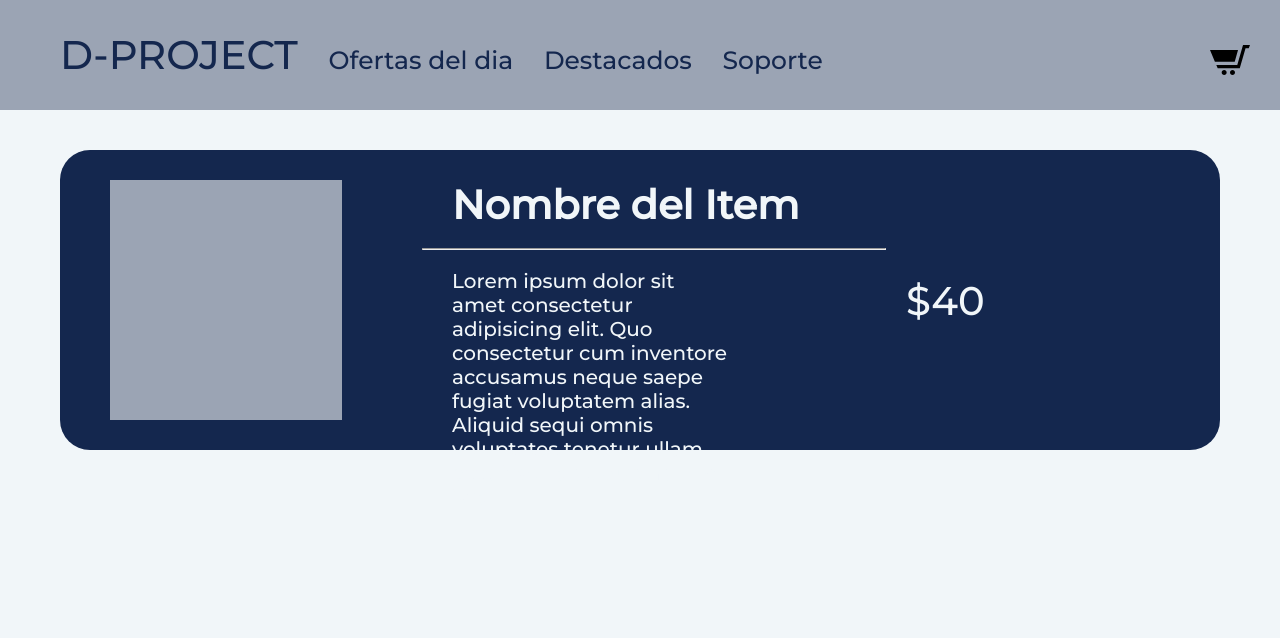
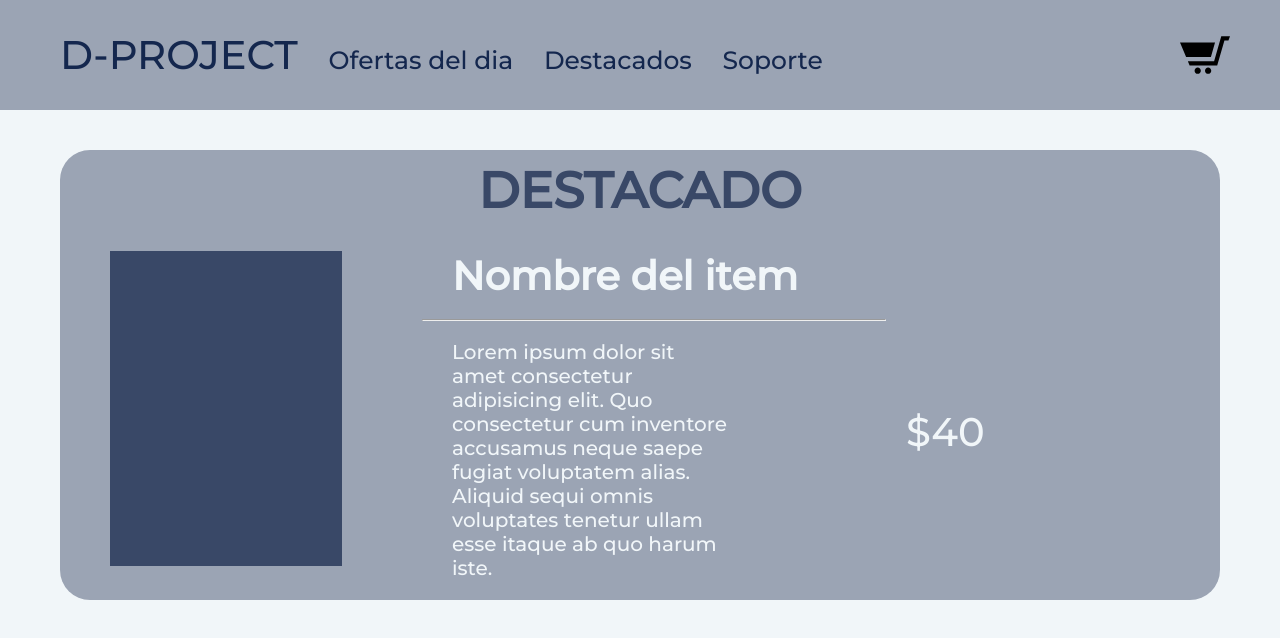
Before and after one commit to TioDanx/d-project, a React (Create React App) app: page / in a window 1280 px wide. Shown: the top 638 px of the page. Built offline with nearby package versions, Linux system fonts and the light colour scheme.

Commit message:
Agregue el prop title y de paso hice que el carrito tuviera hover

```diff
--- a/src/App.js
+++ b/src/App.js
@@ -7,7 +7,7 @@ function App() {
   return (
     <div className="App">
       <NavBar />
-      <ItemListContainer />
+      <ItemListContainer titulo="DESTACADO"/>
     </div>
   );
 }
--- a/src/components/CartWidget/CartWidget.css
+++ b/src/components/CartWidget/CartWidget.css
@@ -1,7 +1,17 @@
 .iconos-compra{
     float: right;
-    margin: 40px 30px 0 0;
+    margin: 30px 50px 0 0;
   }
-  .iconos-compra a img{
-    fill: white;
-  }
+
+.cart{
+  display: inline-block;
+  width: 50px;
+  height: 50px;
+  background-size: cover;
+  background-image: url(cart.svg);
+}
+
+.cart:hover{
+  filter: invert(100%);
+  transition: 300ms;
+}
--- a/src/components/CartWidget/CartWidget.js
+++ b/src/components/CartWidget/CartWidget.js
@@ -1,11 +1,10 @@
 import React from 'react';
-import carro from './cart.svg';
 import './CartWidget.css'
 
 
 function CartWidget() {
 return <div className="iconos-compra">
-            <a href="#"><img width="40" height="40" src={carro} alt="Carrito" /></a>
+            <a href=""><span className="cart"></span></a>
         </div>;
 }
 
--- a/src/components/ItemListContainer/ItemListContainer.css
+++ b/src/components/ItemListContainer/ItemListContainer.css
@@ -1,7 +1,7 @@
 .itemList{
-    background-color: #14274e;
+    background-color: #9ba4b4;
     margin: 40px 60px 0 60px;
-    height: 300px;
+    height: 450px;
     border-radius: 30px;
     font-family: 'Montserrat', sans-serif;
     color: #f1f6f9;
@@ -10,9 +10,9 @@
 .itemImage{
     float: left;
     width: 20%;
-    height: 80%;
+    height: 70%;
     margin: 30px 0 0 50px;
-    background-color: #9ba4b4;
+    background-color: #394867;
 }
 
 .itemText{
@@ -40,3 +40,19 @@
     margin: auto auto auto 0;
     font-size: 40px;
 }
+
+.itemName{
+    font-size: 40px !important;
+    margin-left: 30px;
+}
+
+.itemTitle{
+    display: flex;
+    color: #394867;
+    justify-content: center;
+    font-size: 25px;
+}
+
+.itemTitle h1{
+    margin-top: 10px;
+}
--- a/src/components/ItemListContainer/ItemListContainer.js
+++ b/src/components/ItemListContainer/ItemListContainer.js
@@ -2,14 +2,16 @@ import React from 'react';
 import './ItemListContainer.css'
 
 
-function ItemListContainer() {
+function ItemListContainer({titulo}) {
     return <div className="itemList">
+        <div className="itemTitle"><h1>{titulo}</h1></div>
+
         <div className="itemImage">
             <img src="#" alt=""/>
         </div>
 
         <div className="itemText">
-            <h1 className="titulo">Nombre del Item</h1>
+            <h1 className="itemName">Nombre del item</h1>
             <br/>
             <hr/>
             <br/>
```
Also changed, not shown: src/logo.svg.
